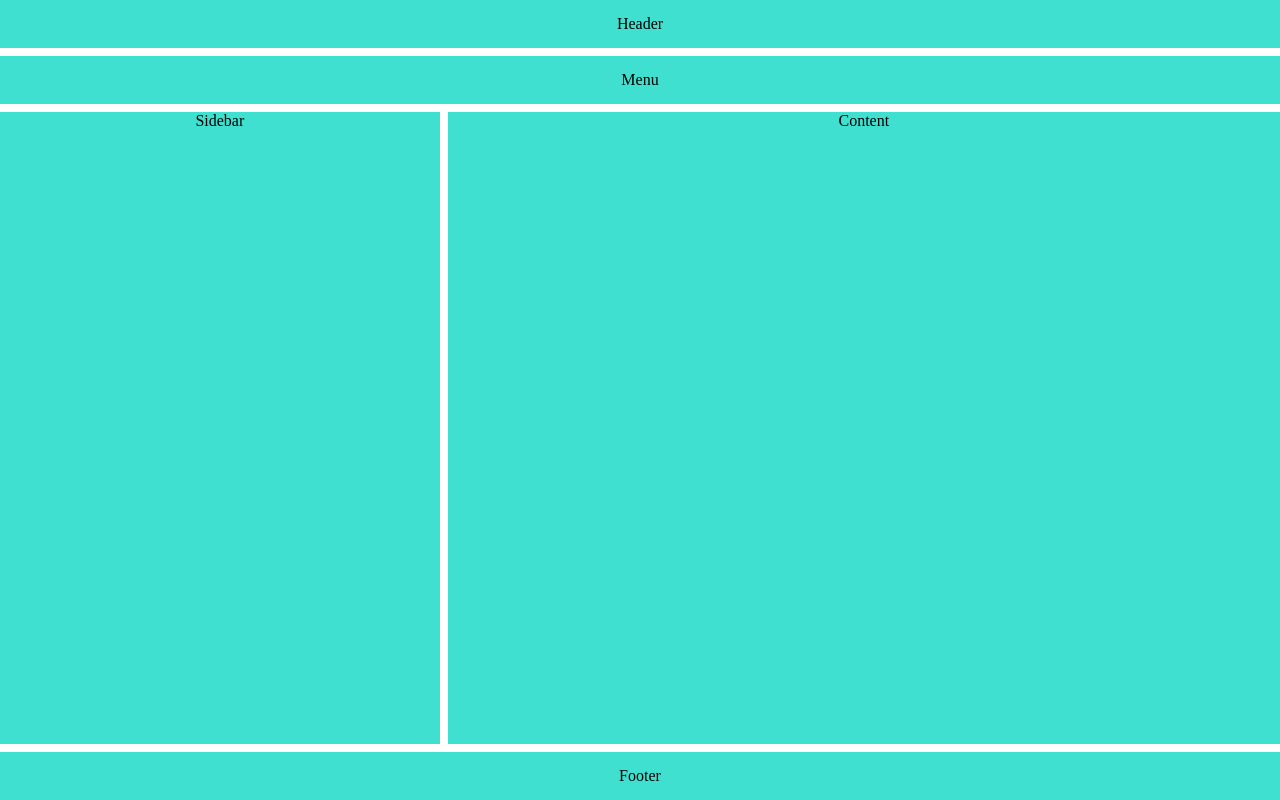
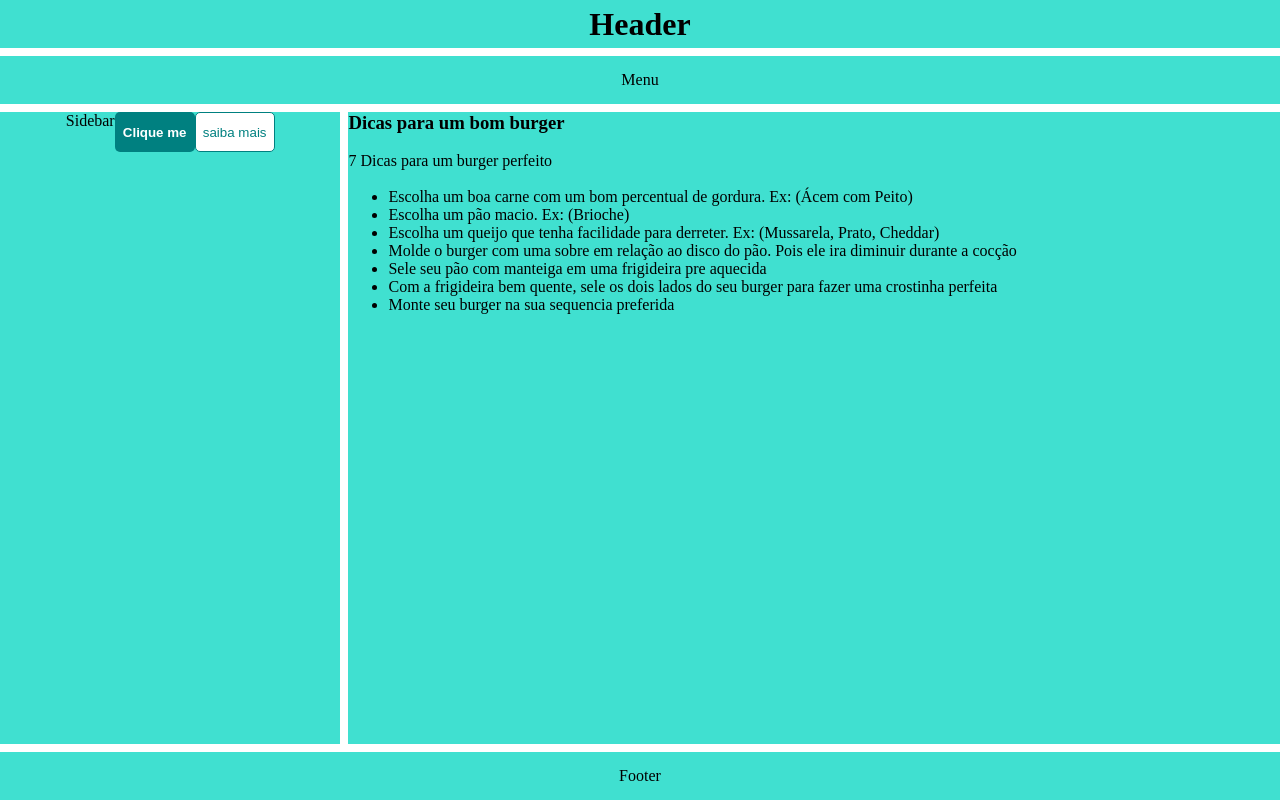
Before and after one commit to mhvalente99/desafios-bootcamp, a React (Create React App) app in the folder desafio-1/: page / in a window 1280 px wide. Built offline with nearby package versions, Linux system fonts and the light colour scheme.

Commit message:
#3 - Finalizando exercicio 3 com os componentes criados

```diff
--- a/desafio-1/src/content.js
+++ b/desafio-1/src/content.js
@@ -1,6 +1,21 @@
+import H3 from './h3'
 function Content() {
     return (
-        <main className="content">Content</main>
+        <main className="content">
+            <H3 text="Dicas para um bom burger"/>
+            <br/>
+            <p>7 Dicas para um burger perfeito</p>
+            <br/>
+            <ul>
+                <li>Escolha um boa carne com um bom percentual de gordura. Ex: (Ácem com Peito)</li>
+                <li>Escolha um pão macio. Ex: (Brioche)</li>
+                <li>Escolha um queijo que tenha facilidade para derreter. Ex: (Mussarela, Prato, Cheddar)</li>
+                <li>Molde o burger com uma sobre em relação ao disco do pão. Pois ele ira diminuir durante a cocção</li>
+                <li>Sele seu pão com manteiga em uma frigideira pre aquecida</li>
+                <li>Com a frigideira bem quente, sele os dois lados do seu burger para fazer uma crostinha perfeita</li>
+                <li>Monte seu burger na sua sequencia preferida</li>
+            </ul>
+        </main>
     )
 }
 
--- a/desafio-1/src/header.js
+++ b/desafio-1/src/header.js
@@ -1,6 +1,10 @@
+import H1 from "./h1"
+
 function Header() {
     return (
-        <header className="header">Header</header>
+        <header className="header">
+            <H1 text="Header"/>
+        </header>
     )
 }
 
--- a/desafio-1/src/sidebar.js
+++ b/desafio-1/src/sidebar.js
@@ -1,6 +1,12 @@
+import Button from "./button"
+
 function Sidebar() {
     return (
-        <aside className="sidebar">Sidebar</aside>
+        <aside className="sidebar">
+            Sidebar
+            <Button kind="primary">Clique me</Button>
+            <Button kind="secondary">saiba mais</Button>
+        </aside>
     )
 }
 
--- a/desafio-1/src/style.css
+++ b/desafio-1/src/style.css
@@ -37,8 +37,6 @@
 
 .content {
     grid-area: content;
-    display: flex;
-    justify-content: center;
 }
 
 .footer {
```
